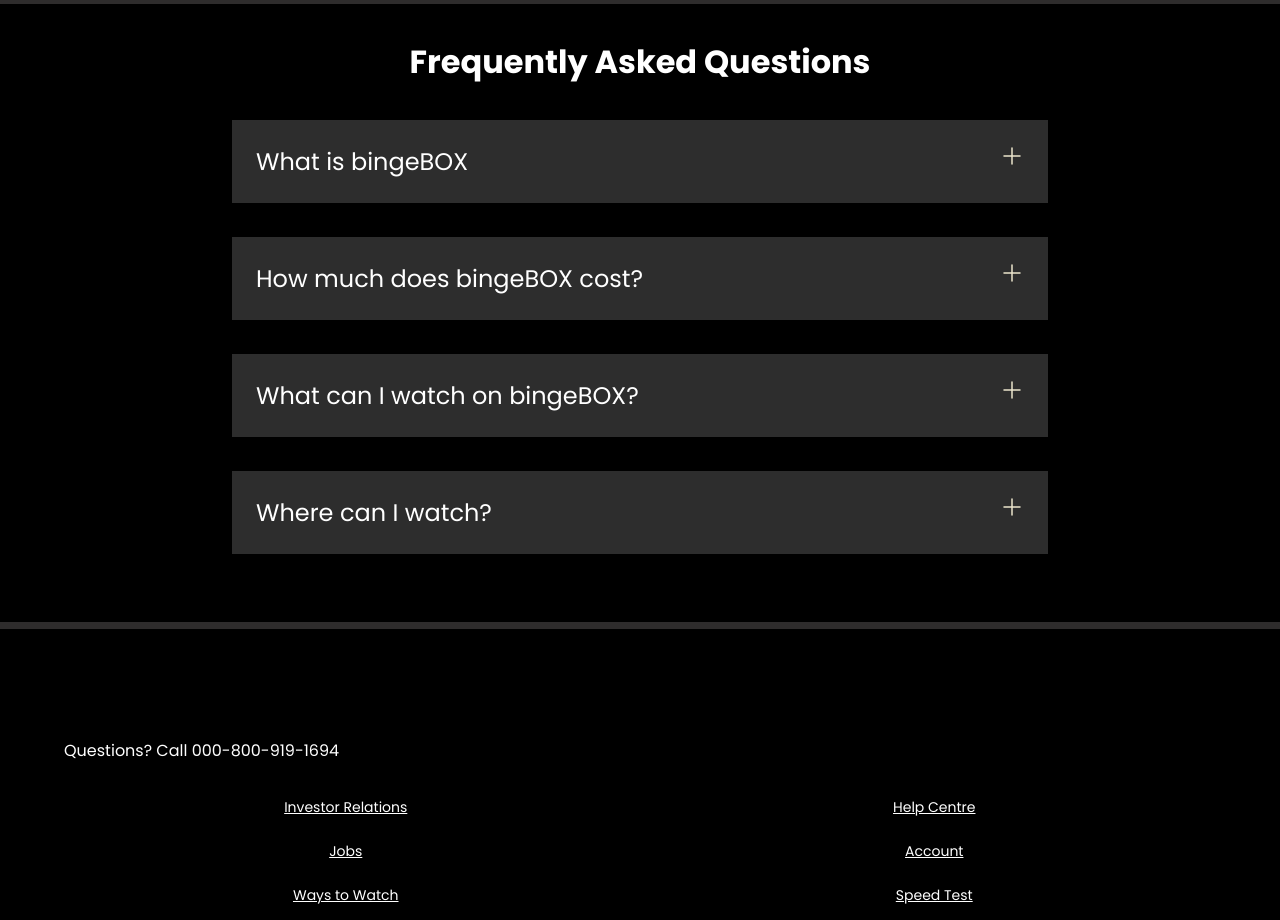
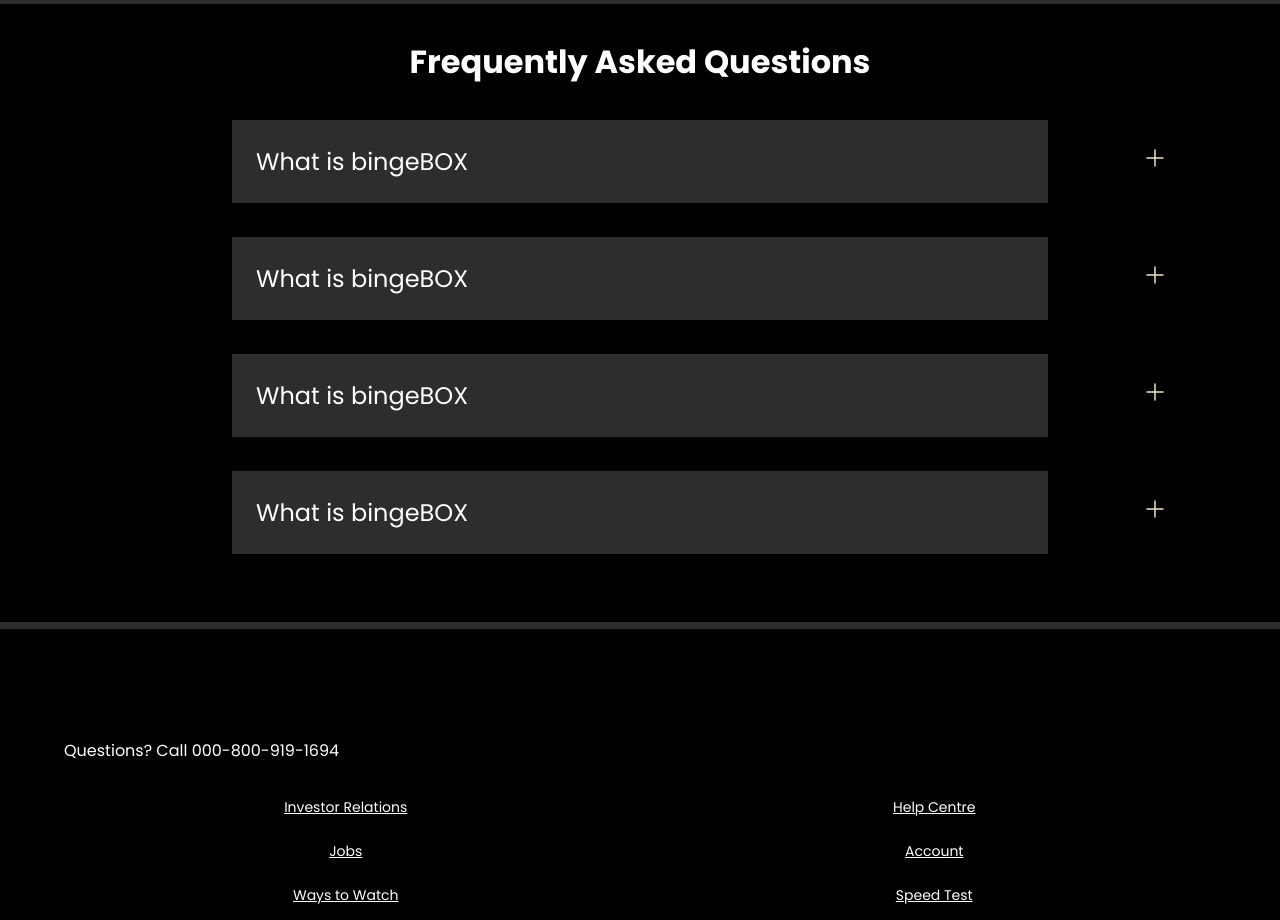
Before and after one commit to iaashishjha/BingeBox, a plain HTML site: page index.html in a window 1280 px wide. Shown: the part 2732-3652 px from the top of the page. Drawn offline with Linux system fonts and the light colour scheme; a web font is replaced by a local one.

Commit message:
Update index.html

```diff
--- a/index.html
+++ b/index.html
@@ -7,17 +7,13 @@
   <title>bingeBOX – Watch TV Shows Online, Watch Movies Online</title>
   <link rel="stylesheet" href="style.css">
   <link rel="icon" type="image/icon" href="assets/favicon.ico">
-
-
 </head>
 
 <body>
 
   <div class="main">
     <nav>
-            <span class="bingebox" style="font-size: xxx-large;
-  color: rgb(251, 4, 4);">
-                <!-- <img width="53" src="assets/images/logo.svg" alt=""> -->
+      <span class="bingebox" style="font-size: xxx-large; color: rgb(251, 4, 4);">
         Bingebox
       </span>
       <div>
@@ -25,8 +21,7 @@
         <button class="btn btn-red-sm">Sign In</button>
       </div>
     </nav>
-        <div class="box">
-        </div>
+    <div class="box"></div>
     <div class="hero">
       <span>Enjoy big movies, hit series and more from ₹ 149.</span>
       <span>Join today. Cancel anytime.</span>
@@ -36,9 +31,7 @@
         <button class="btn btn-red">Get Started &gt;</button>
       </div>
     </div>
-
     <div class="separation"></div>
-
   </div>
 
   <section class="first">
@@ -46,20 +39,16 @@
       <span>Enjoy on your TV</span>
       <span>Watch on smart TVs, PlayStation, Xbox, Chromecast, Apple TV, Blu-ray players and more.</span>
     </div>
-
     <div class="secImg">
       <img src="https://assets.nflxext.com/ffe/siteui/acquisition/ourStory/fuji/desktop/tv.png" alt="">
-            <video src="https://assets.nflxext.com/ffe/siteui/acquisition/ourStory/fuji/desktop/video-tv-in-0819.m4v"
-                autoplay loop muted></video>
+      <video src="https://assets.nflxext.com/ffe/siteui/acquisition/ourStory/fuji/desktop/video-tv-in-0819.m4v" autoplay loop muted></video>
     </div>
   </section>
   <div class="separation"></div>
 
   <section class="first second">
-
     <div class="secImg">
       <img src="https://assets.nflxext.com/ffe/siteui/acquisition/ourStory/fuji/desktop/mobile-0819.jpg" alt="">
-
     </div>
     <div>
       <span>Download your shows to watch offline</span>
@@ -68,33 +57,27 @@
   </section>
 
   <div class="separation"></div>
+
   <section class="first third">
     <div>
       <span>Watch everywhere</span>
       <span>Stream unlimited movies and TV shows on your phone, tablet, laptop, and TV.</span>
     </div>
-
     <div class="secImg">
       <img src="https://assets.nflxext.com/ffe/siteui/acquisition/ourStory/fuji/desktop/tv.png" alt="">
-            <!-- <video src="https://assets.nflxext.com/ffe/siteui/acquisition/ourStory/fuji/desktop/video-devices-in.m4v"
-                autoplay loop muted></video> -->
       <video src="assets/videos/video1.m4v" autoplay loop muted></video>
     </div>
   </section>
+
   <div class="separation"></div>
 
-
   <section class="first second">
-
     <div class="secImg">
-            <img src="https://occ-0-2849-3646.1.nflxso.net/dnm/api/v6/19OhWN2dO19C9txTON9tvTFtefw/AAAABVr8nYuAg0xDpXDv0VI9HUoH7r2aGp4TKRCsKNQrMwxzTtr-NlwOHeS8bCI2oeZddmu3nMYr3j9MjYhHyjBASb1FaOGYZNYvPBCL.png?r=54d"
-                alt="">
-
+      <img src="https://occ-0-2849-3646.1.nflxso.net/dnm/api/v6/19OhWN2dO19C9txTON9tvTFtefw/AAAABVr8nYuAg0xDpXDv0VI9HUoH7r2aGp4TKRCsKNQrMwxzTtr-NlwOHeS8bCI2oeZddmu3nMYr3j9MjYhHyjBASb1FaOGYZNYvPBCL.png?r=54d" alt="">
     </div>
     <div>
       <span>Create profiles for kids</span>
-            <span>Send children on adventures with their favourite characters in a space made just for them—free with
-                your membership.</span>
+      <span>Send children on adventures with their favourite characters in a space made just for them—free with your membership.</span>
     </div>
   </section>
 
@@ -102,54 +85,64 @@
 
   <section class="faq">
     <h2>Frequently Asked Questions</h2>
-        <div class="faqbox">
+
+    <div class="faqbox box1">
+      <div class="faq-question">
         <span>What is bingeBOX</span>
-            <svg width="24" height="24" viewBox="0 0 24 24" fill="white" xmlns="http://www.w3.org/2000/svg">
+        <svg style="display: inline; position: relative; left: 668px;" width="24" height="24" viewBox="0 0 24 24" fill="white" xmlns="http://www.w3.org/2000/svg">
           <path d="M12 4V20" stroke="#141B34" stroke-width="1.5" stroke-linecap="round" stroke-linejoin="round" />
           <path d="M4 12H20" stroke="#141B34" stroke-width="1.5" stroke-linecap="round" stroke-linejoin="round" />
         </svg>
         <div class="faq-answer">
-
+          <p>bingeBOX is a streaming service for movies and series—powered by your imagination!</p>
+        </div>
+      </div>
     </div>
 
-
-
-        </div>
-        <div class="faqbox">
-            <span>How much does bingeBOX cost?</span>
-            <svg width="24" height="24" viewBox="0 0 24 24" fill="white" xmlns="http://www.w3.org/2000/svg">
+    <div class="faqbox box2">
+      <div class="faq-question">
+        <span>What is bingeBOX</span>
+        <svg style="display: inline; position: relative; left: 668px;" width="24" height="24" viewBox="0 0 24 24" fill="white" xmlns="http://www.w3.org/2000/svg">
           <path d="M12 4V20" stroke="#141B34" stroke-width="1.5" stroke-linecap="round" stroke-linejoin="round" />
           <path d="M4 12H20" stroke="#141B34" stroke-width="1.5" stroke-linecap="round" stroke-linejoin="round" />
         </svg>
+      </div>
       <div class="faq-answer">
-
+        <p>bingeBOX is a streaming service for movies and series—powered by your imagination!</p>
+      </div>
     </div>
 
-
-        </div>
-        <div class="faqbox">
-            <span>What can I watch on bingeBOX?</span>
-            <svg width="24" height="24" viewBox="0 0 24 24" fill="white" xmlns="http://www.w3.org/2000/svg">
+    <div class="faqbox box3">
+      <div class="faq-question">
+        <span>What is bingeBOX</span>
+        <svg style="display: inline; position: relative; left: 668px;" width="24" height="24" viewBox="0 0 24 24" fill="white" xmlns="http://www.w3.org/2000/svg">
           <path d="M12 4V20" stroke="#141B34" stroke-width="1.5" stroke-linecap="round" stroke-linejoin="round" />
           <path d="M4 12H20" stroke="#141B34" stroke-width="1.5" stroke-linecap="round" stroke-linejoin="round" />
         </svg>
+      </div>
+      <div class="faq-answer">
+        <p>bingeBOX is a streaming service for movies and series—powered by your imagination!</p>
+      </div>
+    </div>
 
-        </div>
-        <div class="faqbox">
-            <span>Where can I watch?</span>
-            <svg width="24" height="24" viewBox="0 0 24 24" fill="white" xmlns="http://www.w3.org/2000/svg">
+    <div class="faqbox box4">
+      <div class="faq-question">
+        <span>What is bingeBOX</span>
+        <svg style="display: inline; position: relative; left: 668px;" width="24" height="24" viewBox="0 0 24 24" fill="white" xmlns="http://www.w3.org/2000/svg">
           <path d="M12 4V20" stroke="#141B34" stroke-width="1.5" stroke-linecap="round" stroke-linejoin="round" />
           <path d="M4 12H20" stroke="#141B34" stroke-width="1.5" stroke-linecap="round" stroke-linejoin="round" />
         </svg>
-
+      </div>
+      <div class="faq-answer">
+        <p>bingeBOX is a streaming service for movies and series—powered by your imagination!</p>
+      </div>
     </div>
   </section>
+
   <div class="separation"></div>
 
   <footer>
-        <div class="questions">
-            Questions? Call 000-800-919-1694
-        </div>
+    <div class="questions">Questions? Call 000-800-919-1694</div>
     <div class="footer">
       <div class="footer-item">
         <a href="faq">Investor Relations</a>
@@ -157,8 +150,6 @@
         <a href="faq">Ways to Watch</a>
         <a href="faq">Terms of Use</a>
       </div>
-
-
       <div class="footer-item">
         <a href="faq">Help Centre</a>
         <a href="faq">Account</a>
@@ -171,15 +162,8 @@
         <a href="faq">Cookie Preferences</a>
         <a href="faq">Corporate</a>
       </div>
-
       <div class="footer-item">
         <a href="faq">Contact Us</a>
         <a href="faq">Speed Test</a>
         <a href="faq">Legal Notices</a>
         <a href="faq">Only on Netflix</a>
-            </div>
-        </div>
-    </footer>
-</body>
-
-</html>
```
Lines whose indentation alone changed are shown as unchanged.
